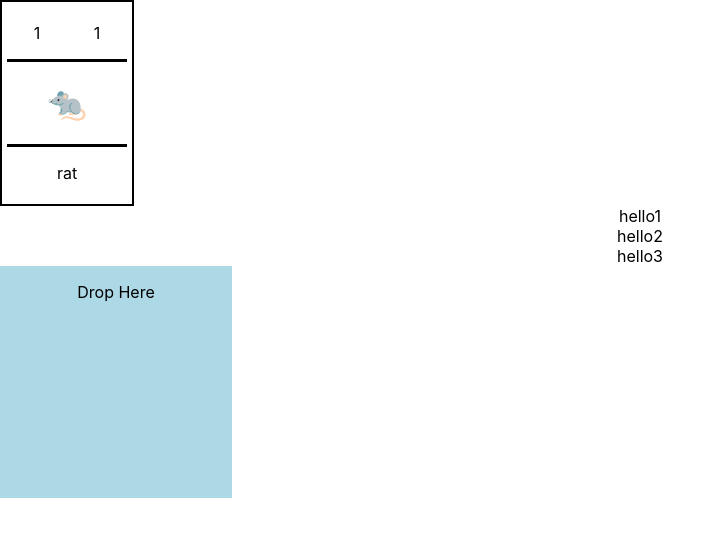
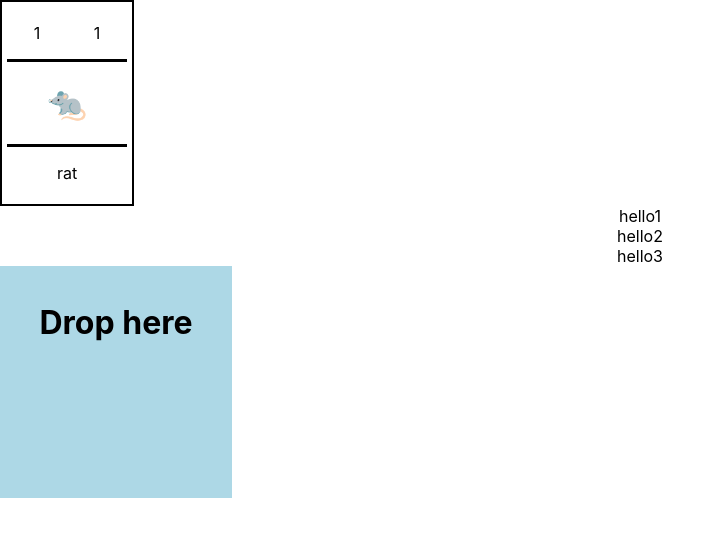
Before and after one commit to bryanjiang15/Teapot, a React (Create React App) app: page / in a window 1280 px wide. Shown: the top 536 px of the page, without its empty margins (0-725 px from the left). Built offline with nearby package versions, Linux system fonts and the light colour scheme.

Commit message:
drag and drop

```diff
--- a/src/App.js
+++ b/src/App.js
@@ -16,6 +16,12 @@ function App() {
 
   const [droppedItem, setDropped] = useState([]);
 
+  const [cardsOwned, setOwned] = useState(new Map([
+    ["hello1", 1],
+    ["hello2", 1],
+    ["hello3", 1]
+  ]));
+
   const [cards, setCards] = useState([{
     "health": 1,
     "power": 1,
@@ -23,10 +29,28 @@ function App() {
   }]);
 
   const handleDrop = (item) => {
-    const droppedArr = [...droppedItem, item];
 
-    setDropped(droppedArr);
-    console.log("Dropped item", item);
+    // const droppedMap = new Map(droppedItem);
+
+    // if(droppedMap.has(item.text)){
+    //   let temp = droppedMap.get(item.text) + 1;
+
+    //   droppedMap.set(item.text, temp);
+    // }
+
+    // else{
+    //   droppedMap.set(item.text, 1);
+    // }
+
+    // setDropped(droppedMap);
+
+    const temp = new Map(cardsOwned);
+    temp.delete(item.text);
+
+    setOwned(temp);
+    setDropped([...droppedItem, item.text]);
+
+    console.log(temp);
   }
 
 
@@ -40,12 +64,15 @@ function App() {
         </div>
 
         <div>
-          <Drag isDragging={true} text={'hello1'}></Drag>
-          <Drag isDragging={true} text={'hello2'}></Drag>
-          <Drag isDragging={true} text={'hello3'}></Drag>
+          {
+            Array.from(cardsOwned.entries()).map((item, index) => (
+              <Drag isDragging={true} key={index} text={item[0]}></Drag>
+            ))
+          }
         </div>
 
-        <DropArea onDrop={handleDrop}></DropArea>
+        <DropArea onDrop={handleDrop} droppedArr={droppedItem}>
+        </DropArea>
       </DndProvider>
 
     </div>
--- a/src/components/Drag.js
+++ b/src/components/Drag.js
@@ -14,6 +14,7 @@ export default function Drag({ isDragging, text }) {
     }),
     []
   )
+
   return (
     <div ref={dragRef} style={{ opacity }}>
       {text}
--- a/src/components/Drop.js
+++ b/src/components/Drop.js
@@ -1,6 +1,6 @@
 import { useDrop } from 'react-dnd';
 
-export default function DropArea({ onDrop }) {
+export default function DropArea({ onDrop, droppedArr }) {
   const [{ isOver }, dropRef] = useDrop({
     accept: 'card',
     drop: (item) => onDrop(item),
@@ -19,7 +19,14 @@ export default function DropArea({ onDrop }) {
         padding: '16px',
       }}
     >
-      Drop Here
+      <h1>Drop here</h1>
+      <div>
+        {
+            droppedArr.map((item, index) => (
+                <p key={index}>{item}</p>
+            ))
+        }
+      </div>
     </div>
   );
 }
```
